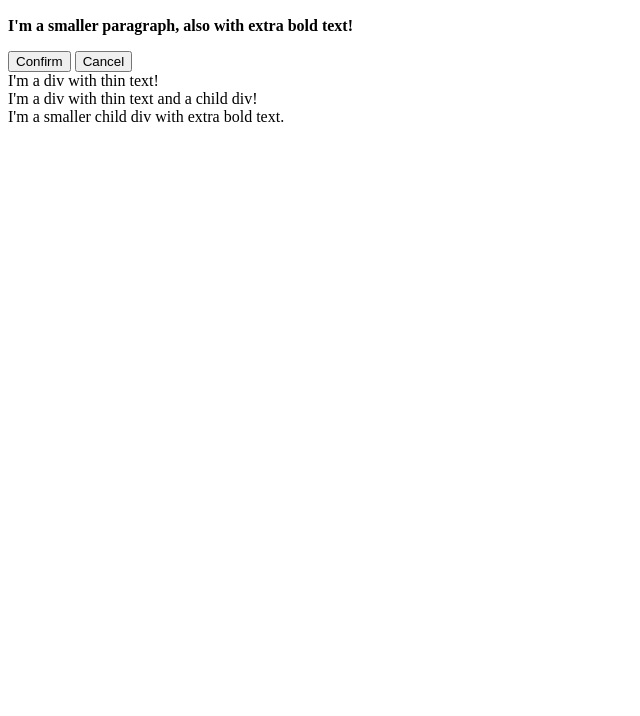
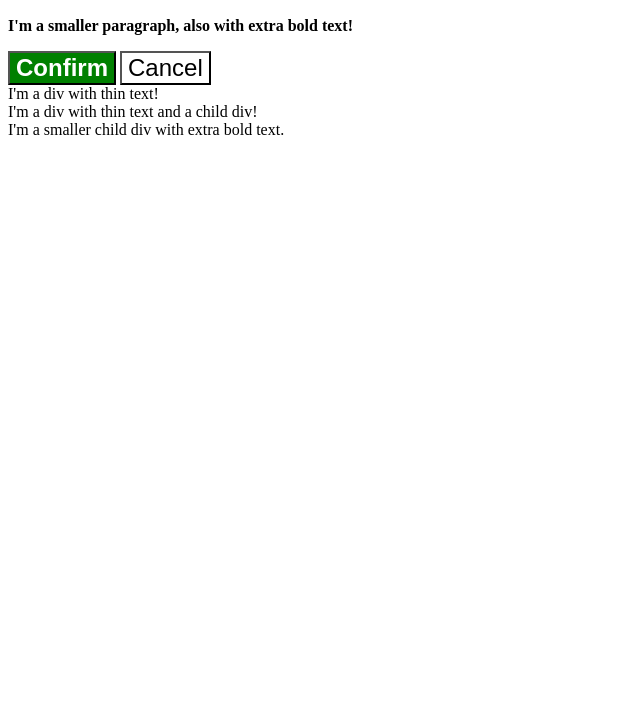
Before and after one commit to NathanC90/css-exercises, a plain HTML site: page foundations/06-cascade-fix/index.html in a window 1280 px wide. Shown: the part 84-800 px from the top of the page, without its empty margins (0-640 px from the left). Drawn offline with Linux system fonts and the light colour scheme.

Commit message:
Add styles to buttons

```diff
--- a/foundations/06-cascade-fix/style.css
+++ b/foundations/06-cascade-fix/style.css
@@ -6,3 +6,18 @@
 .small-para {
     font-size: 1em;
 }
+
+.confirm {
+    background-color: green;
+    color: white;
+    font-weight: bold;
+}
+
+.cancel {
+    background-color: white;
+    color: black;
+}
+
+.button {
+    font-size: 1.5em;
+}
```
